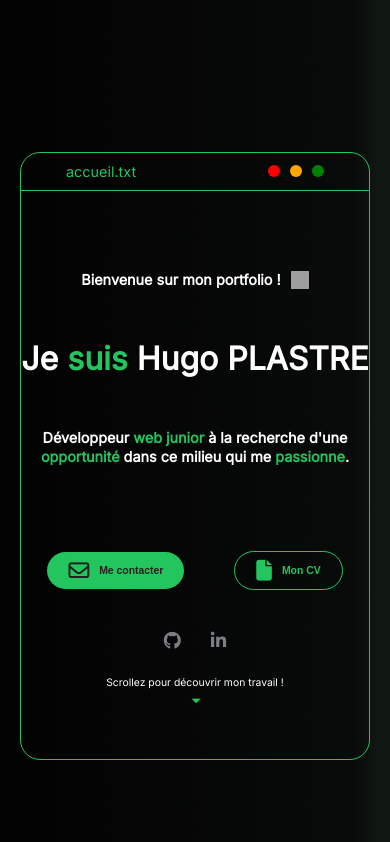
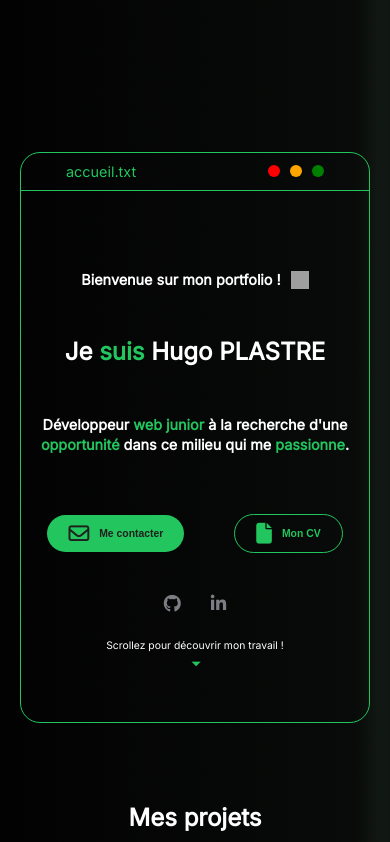
Before and after one commit to hp590490/portfolio, a React (Create React App) app in the folder portfolio-react/: page / in a window 390 px wide. Shown: the top 842 px of the page. Built offline with nearby package versions, Linux system fonts and the light colour scheme; grey boxes are pictures that could not be loaded.

Commit message:
mobile v16

```diff
--- a/portfolio-react/src/components/header/TxtHome.js
+++ b/portfolio-react/src/components/header/TxtHome.js
@@ -12,18 +12,16 @@ const Accueil = () => {
             <img src={Coucou} alt="emoji coucou" />
           </div>
           <div className="content-bot">
-            <h2
-              dangerouslySetInnerHTML={{
-                __html:
-                  'Je <span class="surlignage">suis</span> <span id="underligne1">Hugo PLASTRE</span>',
-              }}
-            />
-            <h3
-              dangerouslySetInnerHTML={{
-                __html:
-                  'Développeur <span class="surlignage">web junior</span> à la recherche d\'une <span class="surlignage">opportunité</span> dans ce milieu qui me <span class="surlignage">passionne</span>.',
-              }}
-            />
+            <h2>
+              Je <span className="surlignage">suis</span>{" "}
+              <span id="underligne1">Hugo PLASTRE</span>
+            </h2>
+            <h3>
+              Développeur <span className="surlignage">web junior</span> à la
+              recherche d&#39;une{" "}
+              <span className="surlignage">opportunité</span> dans ce milieu qui
+              me <span className="surlignage">passionne</span>.
+            </h3>
           </div>
           <div className="buttons-accueil">
             <button
--- a/portfolio-react/src/styles/components/header/_txthome.scss
+++ b/portfolio-react/src/styles/components/header/_txthome.scss
@@ -24,22 +24,20 @@
           font-size: 0.9rem;
         }
       }
-      h2 {
-        font-size: 1rem;
-      }
       img {
         height: 18px;
         width: 18px;
       }
     }
     h2 {
-      font-size: 4rem;
-      padding-bottom: 20px;
+      font-size: 3.5rem;
+      font-weight: bold;
+      line-height: 1.1;
       @media screen and (max-width: 820px) {
-        font-size: 2.5rem;
+        font-size: 2rem;
       }
       @media screen and (max-width: 560px) {
-        font-size: 2rem;
+        font-size: 1.5rem;
       }
       // @media screen and (max-width: 530px) {
       //   padding-bottom: 0;
@@ -51,7 +49,7 @@
         // max-width: 650px;
         // margin: 0 auto;
         line-height: 1.2rem;
-        padding: 30px 15px;
+        padding: 50px 15px;
         @media screen and (max-width: 820px) {
           font-size: 1rem;
         }
@@ -71,7 +69,6 @@
       }
     }
     .buttons-accueil {
-      padding-top: 45px;
       padding-bottom: 40px;
       display: flex;
       align-items: center;
```
